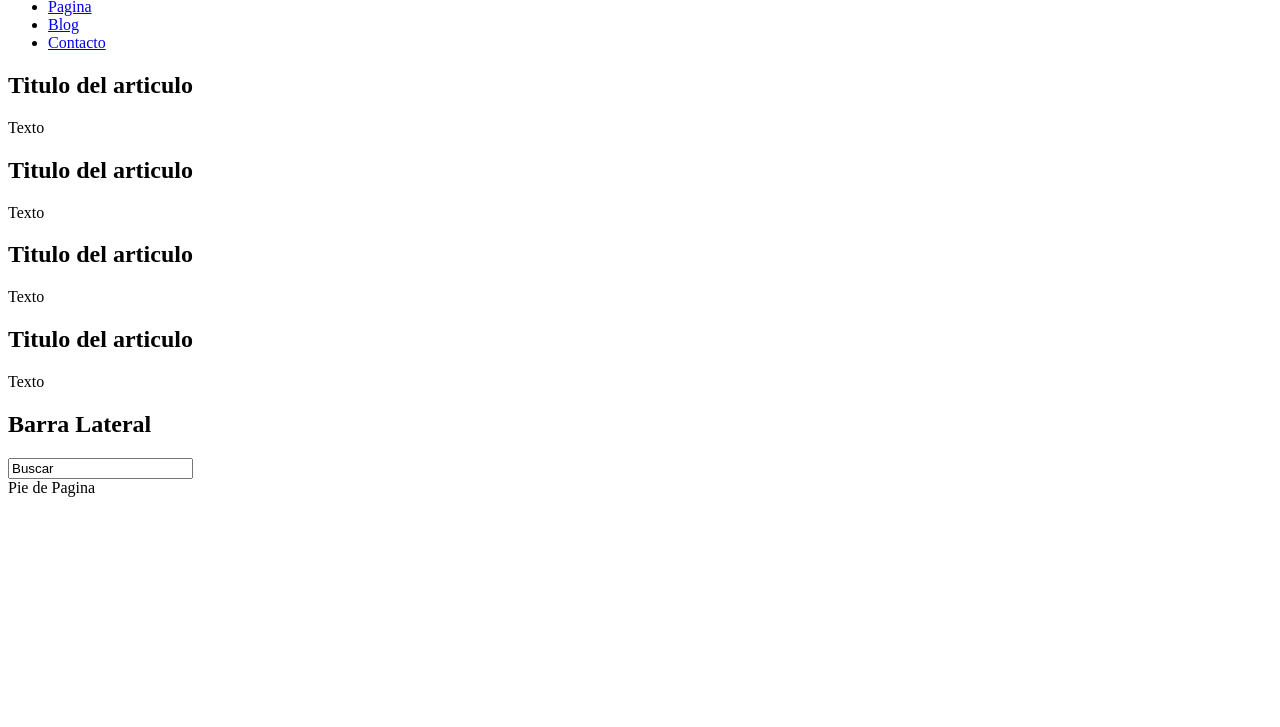
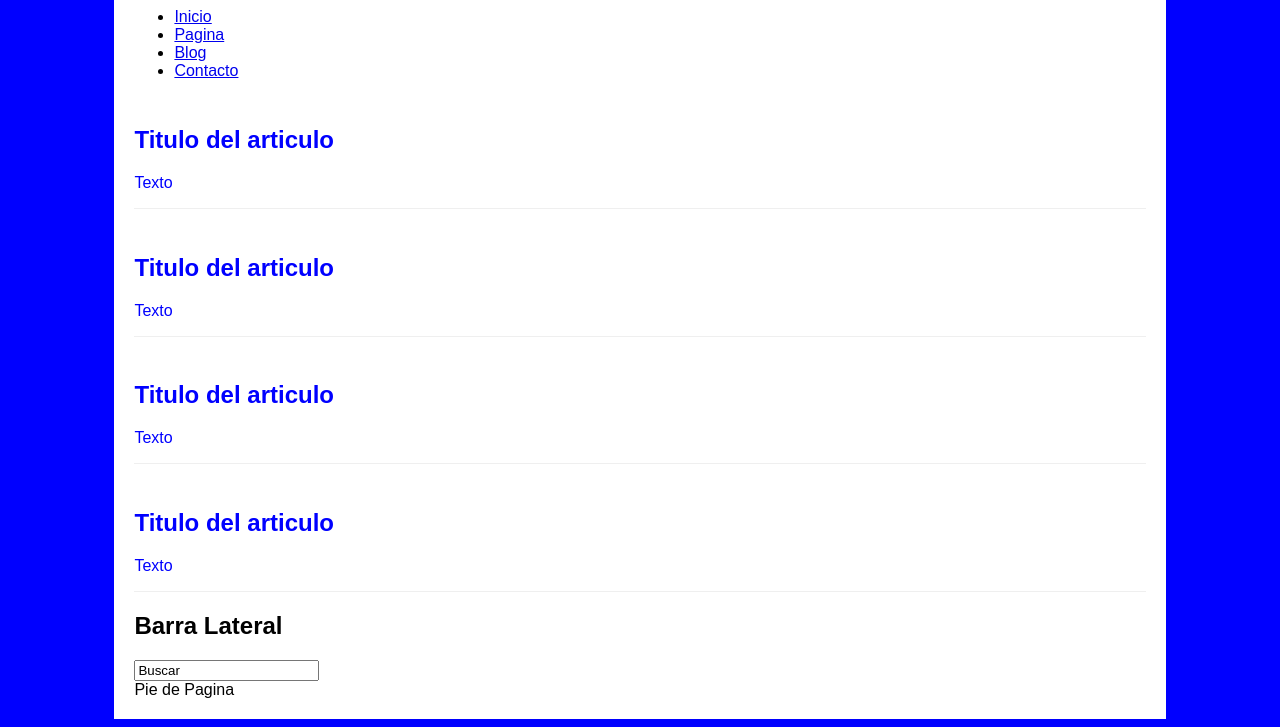
Before and after one commit to caroduarg/primercss, a plain HTML site: page index.html in a window 1280 px wide. Shown: the part 100-827 px from the top of the page. Before the commit the page ends 800 px from the top, so only its background shows below. Drawn offline with Linux system fonts and the light colour scheme.

Commit message:
CSS Interno

```diff
--- a/index.html
+++ b/index.html
@@ -4,9 +4,34 @@
     <meta charset="UTF-8">
     <meta name="viewport" content="width=device-width, initial-scale=1.0">
     <title>Document</title>
+
+    <style>
+        /*selector de etiquetas */
+        body{
+            background-color: blue;
+            font-family: Arial, Helvetica, sans-serif;
+        }
+
+        /*selector de id*/
+        #contenedor {
+            width: 80%;
+            margin: 0 auto;
+            background-color: white;
+            padding: 20px;
+        }
+
+        /*selector de clases*/
+        .article {
+            color: blue;
+            margin-top: 15px;
+            margin-bottom: 15px;
+            border-bottom: 1px solid #eeee;
+            padding-top: 10px;
+        }
+    </style>
 </head>
 <body>
-    <div>
+    <div id="contenedor">
         <header>
             <h1>Titulo</h1>
         </header>
@@ -29,19 +54,19 @@
         </nav>
 
         <section>
-            <article>
+            <article class="article">
                 <h2>Titulo del articulo</h2>
                 <p>Texto</p>
             </article>
-            <article>
+            <article class="article">
                 <h2>Titulo del articulo</h2>
                 <p>Texto</p>
             </article>
-            <article>
+            <article class="article">
                 <h2>Titulo del articulo</h2>
                 <p>Texto</p>
             </article>
-            <article>
+            <article class="article">
                 <h2>Titulo del articulo</h2>
                 <p>Texto</p>
             </article>
```
